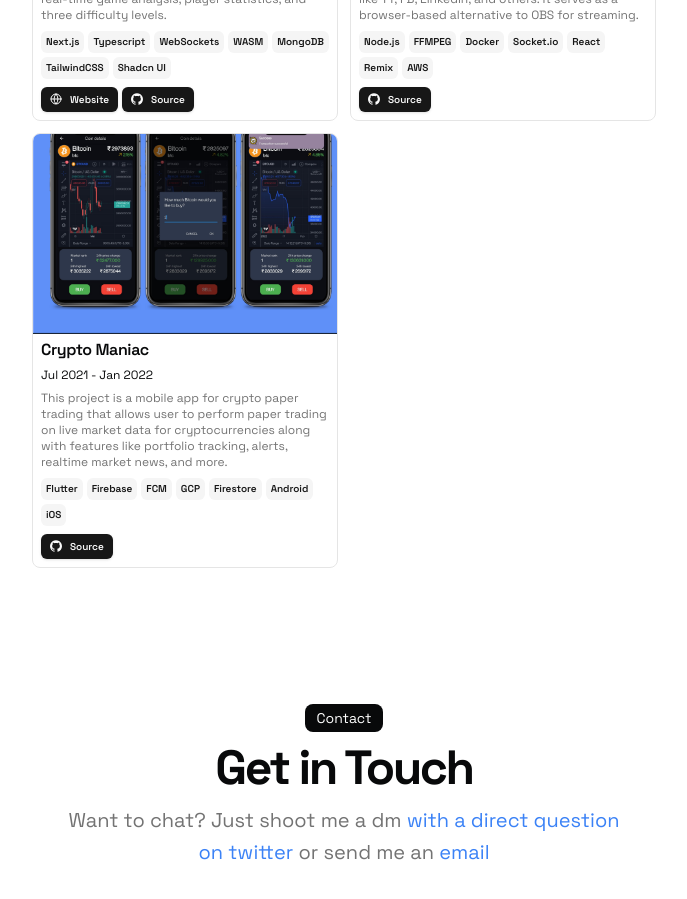
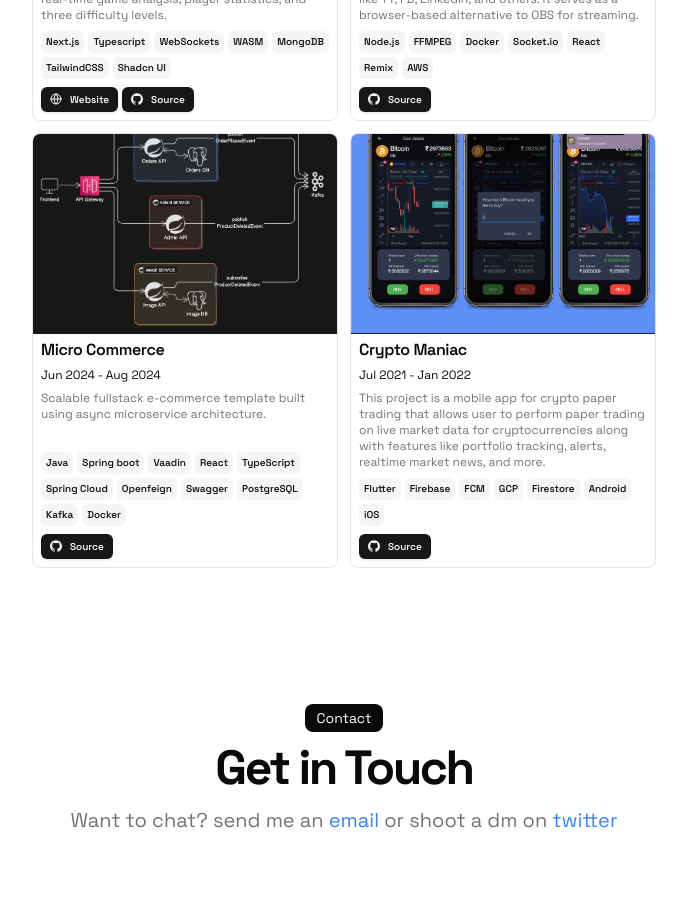
Before and after one commit to 0xadityaa/Portfolio, a Next.js app: page / in a window 1280 px wide. Shown: the part 1700-2599 px from the top of the page, without its empty margins (296-983 px from the left). Built offline with nearby package versions, Linux system fonts and the light colour scheme.

Commit message:
FEAT: Added new project, updated contact links

```diff
--- a/src/app/page.tsx
+++ b/src/app/page.tsx
@@ -202,17 +202,17 @@ export default function Page() {
                 Get in Touch
               </h2>
               <p className="mx-auto max-w-[600px] text-muted-foreground md:text-xl/relaxed lg:text-base/relaxed xl:text-xl/relaxed">
-                Want to chat? Just shoot me a dm{" "}
+                Want to chat? send me an {""}
                 <Link
+                  href={DATA.contact.social.email.url}
+                  className="text-blue-500 hover:underline"
+                >
+                email
+                </Link>{" "}
+                or shoot a dm on {" "} <Link
                   href={DATA.contact.social.X.url}
                   className="text-blue-500 hover:underline"
-                >
-                  with a direct question on twitter
-                </Link>{" "}
-                or send me an <Link
-                  href={DATA.contact.social.email.url}
-                  className="text-blue-500 hover:underline"
-                >email</Link>
+                >twitter</Link>
               </p>
             </div>
           </BlurFade>
--- a/src/data/resume.tsx
+++ b/src/data/resume.tsx
@@ -189,6 +189,35 @@ export const DATA = {
       image: "/Bytecast.png",
     },
     {
+      title: "Micro Commerce",
+      href: "https://github.com/0xadityaa/Micro-Commerce",
+      dates: "Jun 2024 - Aug 2024",
+      active: true,
+      description:
+        "Scalable fullstack e-commerce template built using async microservice architecture.",
+      technologies: [
+        "Java",
+        "Spring boot",
+        "Vaadin",
+        "React",
+        "TypeScript",
+        "Spring Cloud",
+        "Openfeign",
+        "Swagger",
+        "PostgreSQL",
+        "Kafka",
+        "Docker",
+      ],
+      links: [
+        {
+          type: "Source",
+          href: "https://github.com/0xadityaa/Micro-Commerce",
+          icon: <Icons.github className="size-3" />,
+        },
+      ],
+      image: "/Micro-Commerce.png",
+    },
+        {
       title: "Crypto Maniac",
       href: "https://github.com/0xadityaa/Crypto-Maniac",
       dates: "Jul 2021 - Jan 2022",
@@ -213,35 +242,6 @@ export const DATA = {
       ],
       image: "/Crypto-Maniac.png",
     },
-    // {
-    //   title: "Automatic Chat",
-    //   href: "https://automatic.chat",
-    //   dates: "April 2023 - March 2024",
-    //   active: true,
-    //   description:
-    //     "Developed an AI Customer Support Chatbot which automatically responds to customer support tickets using the latest GPT models.",
-    //   technologies: [
-    //     "Next.js",
-    //     "Typescript",
-    //     "PostgreSQL",
-    //     "Prisma",
-    //     "TailwindCSS",
-    //     "Shadcn UI",
-    //     "Magic UI",
-    //     "Stripe",
-    //     "Cloudflare Workers",
-    //   ],
-    //   links: [
-    //     {
-    //       type: "Website",
-    //       href: "https://automatic.chat",
-    //       icon: <Icons.globe className="size-3" />,
-    //     },
-    //   ],
-    //   image: "",
-    //   video:
-    //     "https://pub-83c5db439b40468498f97946200806f7.r2.dev/automatic-chat.mp4",
-    // },
   ],
   // hackathons: [
   //   {
```
Also changed, not shown: public/Micro-Commerce.png (added).
